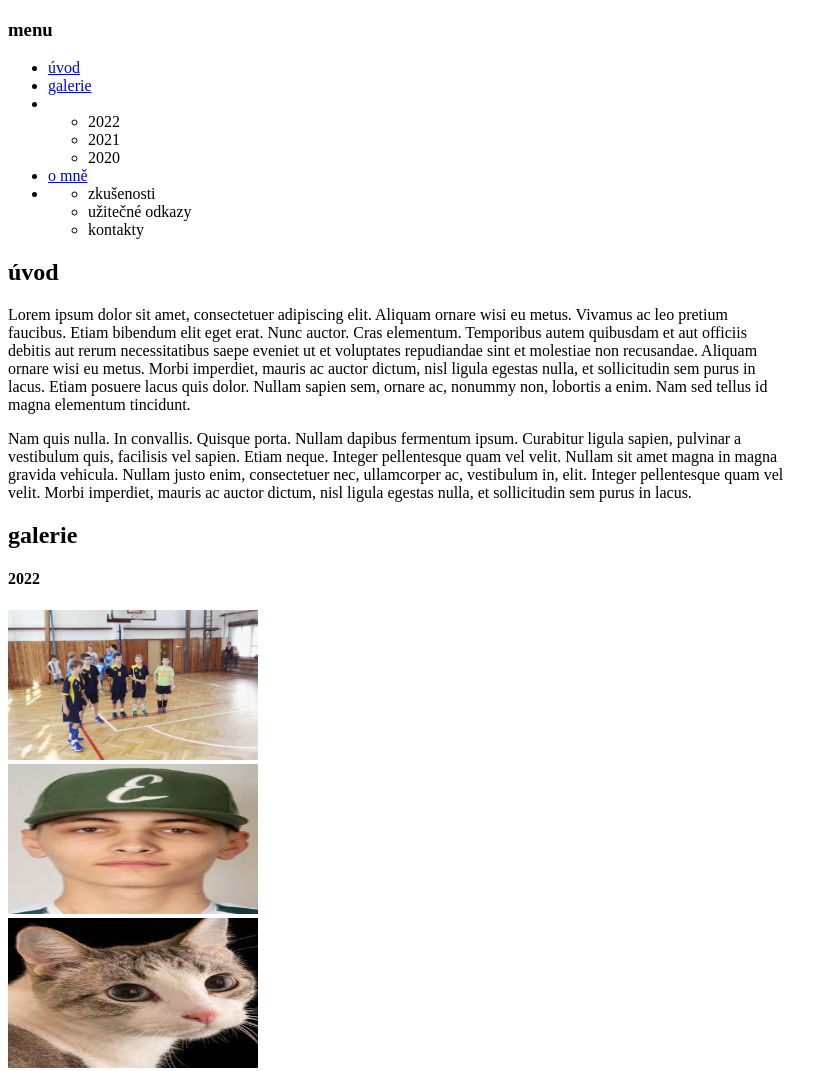
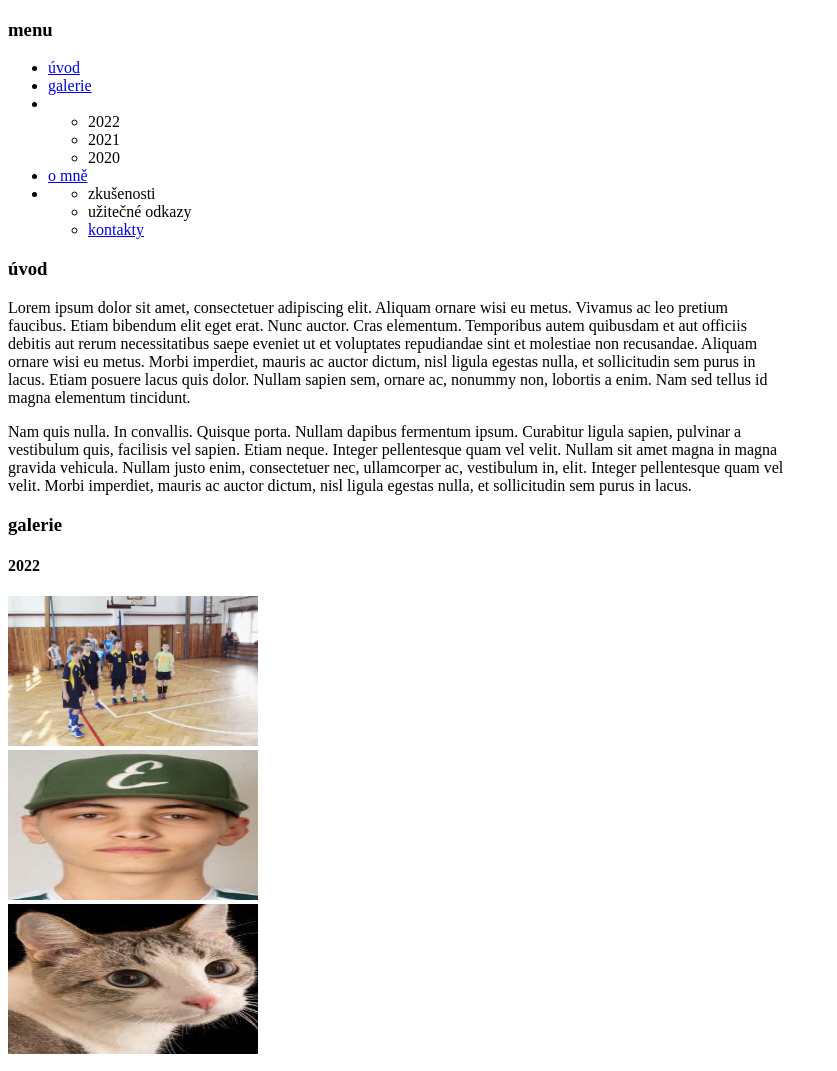
Before and after one commit to dansuchomel/danweb, a plain HTML site: page index.html in a window 1280 px wide. Shown: the top 1071 px of the page, without its empty margins (0-837 px from the left). Drawn offline with Linux system fonts and the light colour scheme.

Commit message:
oprava bookmarks

```diff
--- a/index.html
+++ b/index.html
@@ -20,17 +20,17 @@
         <li><ul></li>
             <li>zkušenosti</li>
             <li>užitečné odkazy</li>
-            <li>kontakty</li>
+            <li><a href="#C4">kontakty</a></li>
         </ul>
     </ul>
     <!-- dva odstavce textu -->
-    <h3><h2 id="C1">úvod</h2></h3>
+    <h3 id="C1">úvod</h3>
 
     <p>Lorem ipsum dolor sit amet, consectetuer adipiscing elit. Aliquam ornare wisi eu metus. Vivamus ac leo pretium<br> faucibus. Etiam bibendum elit eget erat. Nunc auctor. Cras elementum. Temporibus autem quibusdam et aut officiis<br> debitis aut rerum necessitatibus saepe eveniet ut et voluptates repudiandae sint et molestiae non recusandae. Aliquam<br> ornare wisi eu metus. Morbi imperdiet, mauris ac auctor dictum, nisl ligula egestas nulla, et sollicitudin sem purus in<br> lacus. Etiam posuere lacus quis dolor. Nullam sapien sem, ornare ac, nonummy non, lobortis a enim. Nam sed tellus id<br> magna elementum tincidunt.</p>
 
 <p>Nam quis nulla. In convallis. Quisque porta. Nullam dapibus fermentum ipsum. Curabitur ligula sapien, pulvinar a<br> vestibulum quis, facilisis vel sapien. Etiam neque. Integer pellentesque quam vel velit. Nullam sit amet magna in magna<br> gravida vehicula. Nullam justo enim, consectetuer nec, ullamcorper ac, vestibulum in, elit. Integer pellentesque quam vel<br> velit. Morbi imperdiet, mauris ac auctor dictum, nisl ligula egestas nulla, et sollicitudin sem purus in lacus.</p>
-<!-- galerie -->
-<h3><h2 id="C2">galerie</h2></h3>
+<!-- galerie --> <!-- bookmark id -->
+<h3 id="C2">galerie</h3>
 <h4>2022</h4>
 <img src="pr2-IMG-20171015-132429-scaled-1070x720.jpg" alt="štěpán" height="150" width="250"> <br />
 <img src="11818.png" alt="štěpán" height="150" width="250"> <br />
@@ -44,7 +44,7 @@
 <img src="kočka4.jpg" alt="štěpán" height="150" width="250"><br />
 <img src="cursed kočka.jpg" alt="štěpán" height="150" width="250">
 
-<h3><h2 id="C3">o mně</h2></h3>
+<h3 id="C3">o mně</h3>
 
 <h4>zkušenosti</h4>
 <p>Fusce wisi. Morbi scelerisque luctus velit. Aliquam ornare wisi eu metus. Mauris elementum mauris vitae tortor.<br /> Aenean id metus id velit ullamcorper pulvinar. Nulla quis diam. Duis aute irure dolor in reprehenderit in voluptate velit<br /> esse cillum dolore eu fugiat nulla pariatur. Fusce aliquam vestibulum ipsum. Fusce wisi. Aliquam ante.</p>
@@ -54,7 +54,7 @@
 <h4>užitečné odkazy</h4><!-- odkazy -->
 <a href="https://github.com/dansuchomel/danweb.git"target=blank>můj github</a><br>
 <a href="http://www.lorem-ipsum.cz/"target=blank>lorem ipsum</a>
-<h4>kontakty</h4>
+<h4 id="C4">kontakty </h4>
  355 676 584 <br>
  petr.novak3425@gmail.com <br>
  Praha 4 podolí 213
```
